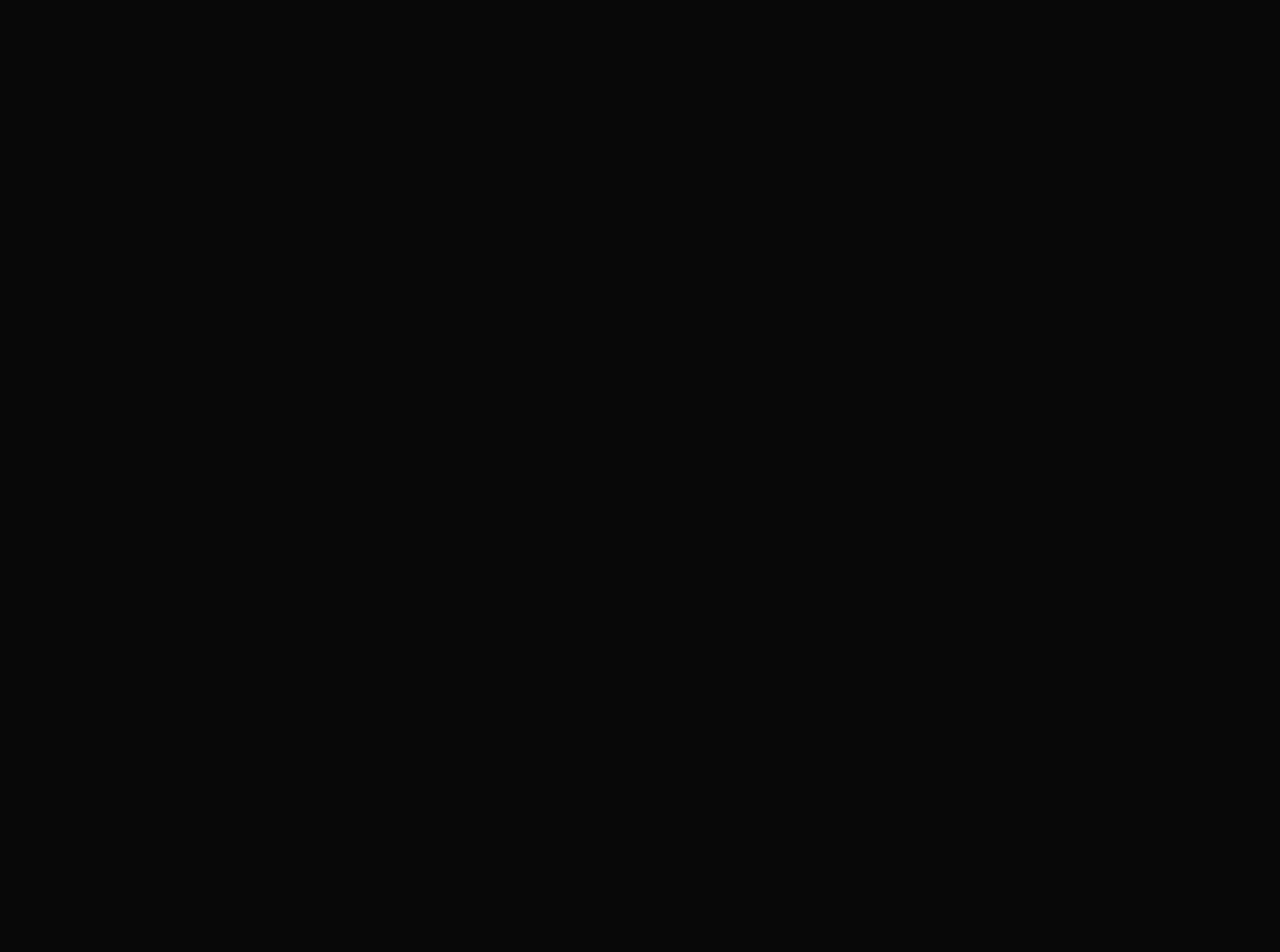
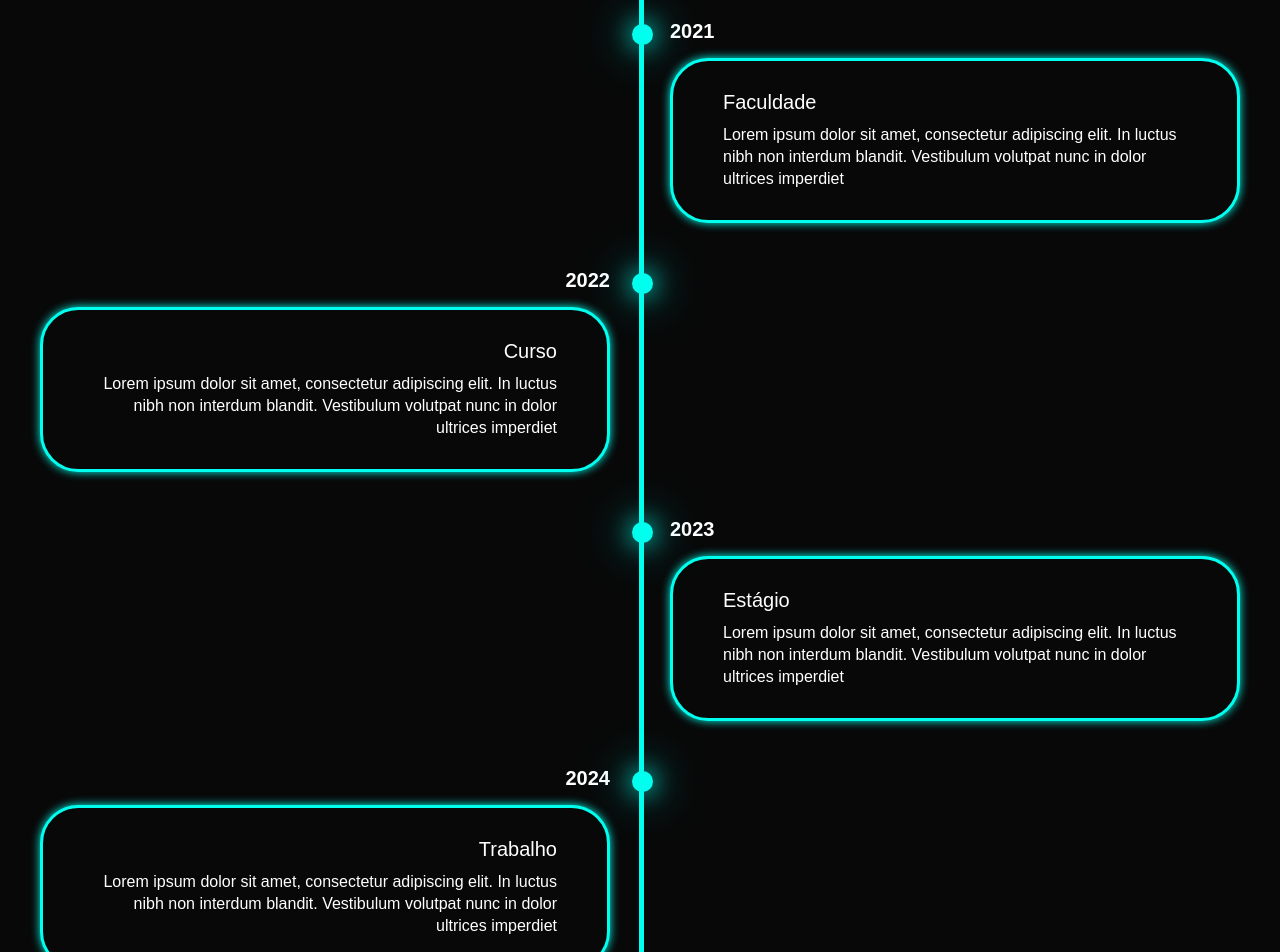
Before and after one commit to Robson-Ribeiro/portfolio-cyan-theme-react, a React (Create React App) app: page / in a window 1280 px wide. Shown: the part 1220-2172 px from the top of the page. Before the commit the page ends 800 px from the top, so only its background shows below. Built offline with nearby package versions, Linux system fonts and the light colour scheme.

Commit message:
About view

```diff
--- a/src/App.js
+++ b/src/App.js
@@ -2,12 +2,14 @@
 
 import Navbar from './components/navbar/Navbar';
 import Home from './components/Home/Home';
+import About from './components/About/About';
 
 function App() {
   return (
     <div className="App">
       <Navbar />
       <Home />
+      <About />
     </div>
   );
 }
--- /dev/null
+++ b/src/components/About/About.css
@@ -0,0 +1,115 @@
+section {
+    padding-bottom: 30px;
+}
+
+.heading {
+    font-size: 8rem;
+    text-align: center;
+    margin: 5rem 0;
+}
+
+.education {
+    padding: 100px 15px;
+    background: var(--second-bg-color);
+}
+
+.education h2 {
+    margin-bottom: 5rem;
+}
+
+.timeline-items {
+    max-width: 1200px;
+    margin: auto;
+    display: flex;
+    flex-wrap: wrap;
+    position: relative;
+}
+
+.timeline-items::before {
+    content: "";
+    position: absolute;
+    width: 5px;
+    height: 100%;
+    background-color: var(--main-color);
+    left: calc(50% - 1px)
+}
+
+.timeline-item {
+    margin-bottom: 40px;
+    width: 100%;
+    position: relative;
+}
+
+.timeline-item:last-child {
+    margin-bottom: 0;
+}
+
+.timeline-item:nth-child(odd) {
+    padding-right: calc(50% + 30px);
+    text-align: right;
+}
+
+.timeline-item:nth-child(even) {
+    padding-left: calc(50% + 30px);
+}
+
+.timeline-dot {
+    height: 21px;
+    width: 21px;
+    background-color: var(--main-color);
+    box-shadow: 0 0 25px var(--main-color),
+                0 0 50px var(--main-color);
+    position: absolute;
+    left: calc(50% - 8px);
+    border-radius: 50%;
+    top: 5%;
+}
+
+.timeline-date {
+    font-size: 20px;
+    font-weight: 800;
+    color: white;
+    margin: 6px 0 15px;
+}
+
+.timeline-content {
+    background-color: var(--bg-color);
+    border: 3px solid var(--main-color);
+    padding: 30px 50px;
+    border-radius: 4rem;
+    box-shadow: 0 0 10px var(--main-color);
+    cursor: pointer;
+    transition: 0.3s ease-in-out;
+}
+
+.timeline-content:hover {
+    transform: scale(1.05);
+    box-shadow: 0 0 25px var(--main-color);
+}
+
+.timeline-content h3 {
+    font-size: 20px;
+    color: white;
+    margin: 0 0 10px;
+    font-weight: 500;
+}
+
+.timeline-content p {
+    color: white;
+    font-size: 16px;
+    font-weight: 300;
+    line-height: 22px;
+}
+
+::-webkit-scrollbar {
+    width: 15px;
+}
+
+::-webkit-scrollbar-thumb {
+    background-color: var(--main-color);
+}
+
+::-webkit-scrollbar-track {
+    background-color: var(--bg-color);
+    width: 50px;
+}
--- /dev/null
+++ b/src/components/About/About.js
@@ -0,0 +1,60 @@
+import React from "react";
+import './About.css';
+
+const About = () => {
+    return (
+        <section id="education">
+            <h2 className="heading">Education</h2>
+
+            <div className="timeline-items">
+
+                <div className="timeline-item">
+                    <div className="timeline-dot"></div>
+                    <div className="timeline-date">2021</div>
+                    <div className="timeline-content">
+                        <h3>Faculdade</h3>
+                        <p>Lorem ipsum dolor sit amet, consectetur adipiscing elit. In luctus nibh non interdum blandit. Vestibulum volutpat nunc in dolor ultrices imperdiet</p>
+                    </div>
+                </div>
+
+                <div className="timeline-item">
+                    <div className="timeline-dot"></div>
+                    <div className="timeline-date">2021</div>
+                    <div className="timeline-content">
+                        <h3>Faculdade</h3>
+                        <p>Lorem ipsum dolor sit amet, consectetur adipiscing elit. In luctus nibh non interdum blandit. Vestibulum volutpat nunc in dolor ultrices imperdiet</p>
+                    </div>
+                </div>
+
+                <div className="timeline-item">
+                    <div className="timeline-dot"></div>
+                    <div className="timeline-date">2022</div>
+                    <div className="timeline-content">
+                        <h3>Curso</h3>
+                        <p>Lorem ipsum dolor sit amet, consectetur adipiscing elit. In luctus nibh non interdum blandit. Vestibulum volutpat nunc in dolor ultrices imperdiet</p>
+                    </div>
+                </div>
+
+                <div className="timeline-item">
+                    <div className="timeline-dot"></div>
+                    <div className="timeline-date">2023</div>
+                    <div className="timeline-content">
+                        <h3>Estágio</h3>
+                        <p>Lorem ipsum dolor sit amet, consectetur adipiscing elit. In luctus nibh non interdum blandit. Vestibulum volutpat nunc in dolor ultrices imperdiet</p>
+                    </div>
+                </div>
+
+                <div className="timeline-item">
+                    <div className="timeline-dot"></div>
+                    <div className="timeline-date">2024</div>
+                    <div className="timeline-content">
+                        <h3>Trabalho</h3>
+                        <p>Lorem ipsum dolor sit amet, consectetur adipiscing elit. In luctus nibh non interdum blandit. Vestibulum volutpat nunc in dolor ultrices imperdiet</p>
+                    </div>
+                </div>
+            </div>
+        </section>
+    )
+}
+
+export default About;
--- a/src/components/Home/Home.css
+++ b/src/components/Home/Home.css
@@ -21,7 +21,7 @@
     justify-self: flex-end;
     align-self: flex-start;
     position: relative;
-    top: -12%;
+    top: -17%;
     height: 450px;
     width: 450px;
     border-radius: 50%;
```
